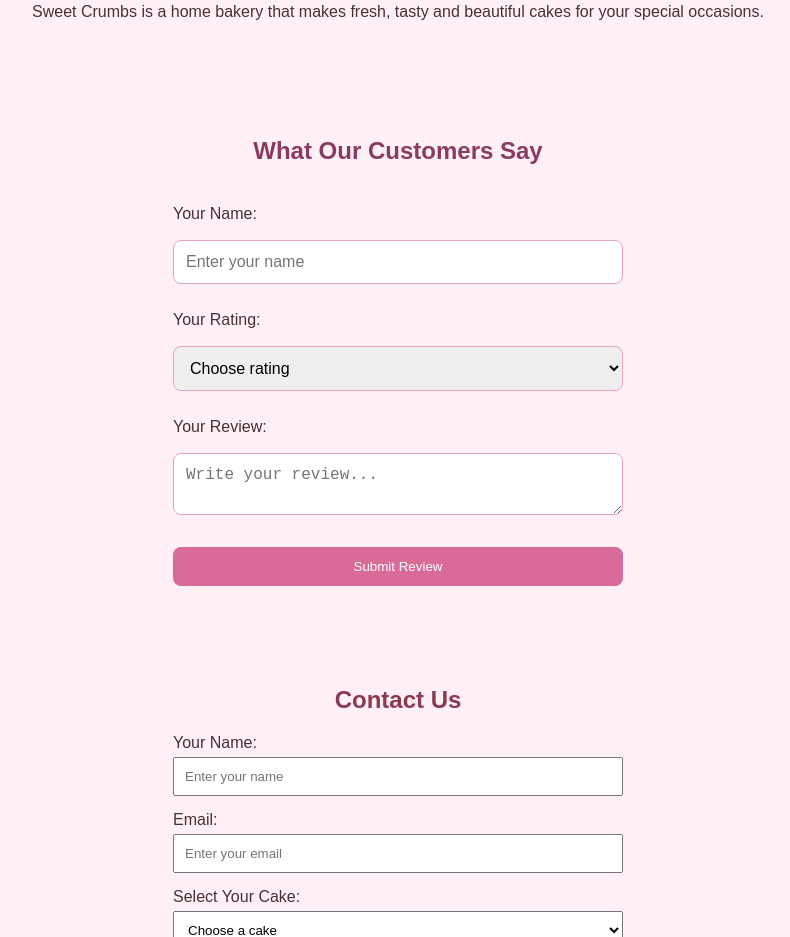
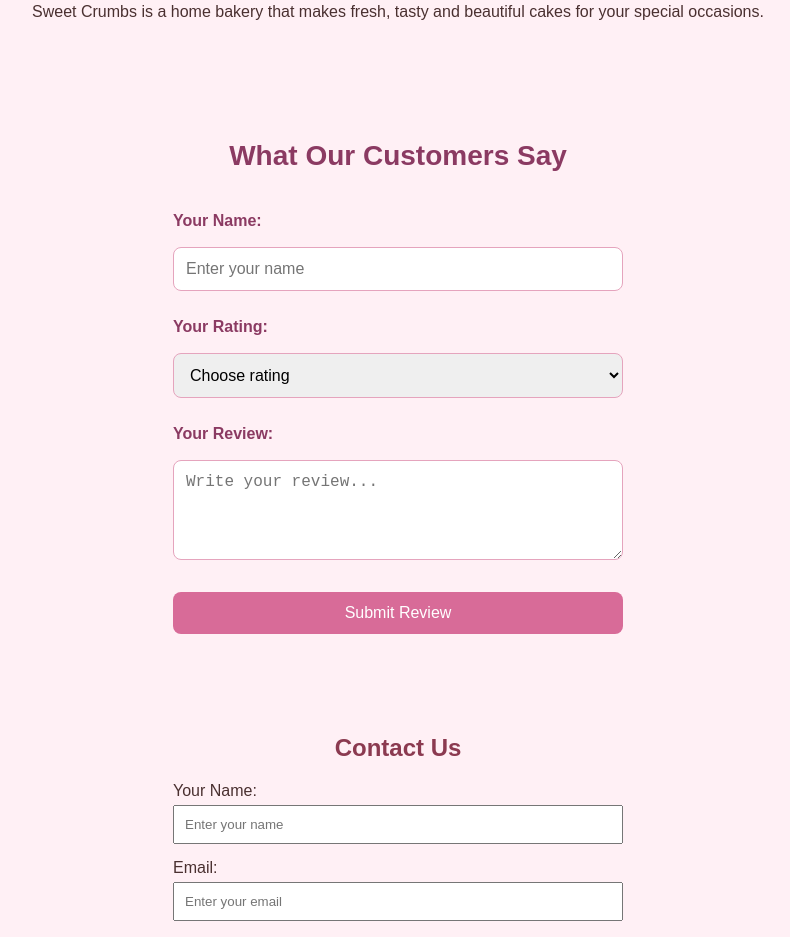
Before and after one commit to nimalinhs/sweet-crumbs-bakery, a plain HTML site: page index.html in a window 1280 px wide. Shown: the part 1918-2855 px from the top of the page, without its empty margins (242-1032 px from the left). Drawn offline with Linux system fonts and the light colour scheme.

Commit message:
Day 14: Add customer reviews section

```diff
--- a/style.css
+++ b/style.css
@@ -310,3 +310,68 @@ img {
     max-width: 450px;
     border-radius: 10px;
 }
+
+/* Day 14 - Customer Reviews Styling */
+
+#reviews {
+    padding: 40px 20px;
+    text-align: center;
+    background-color: #fff0f5;
+}
+
+#reviews h2 {
+    color: #8b3a62;
+    font-size: 28px;
+    margin-bottom: 25px;
+}
+
+#reviewForm {
+    max-width: 450px;
+    margin: auto;
+    display: flex;
+    flex-direction: column;
+    gap: 12px;
+}
+
+#reviewForm label {
+    text-align: left;
+    color: #8b3a62;
+    font-weight: bold;
+}
+
+#reviewForm input,
+#reviewForm select,
+#reviewForm textarea {
+    padding: 12px;
+    border: 1px solid #e5a4bd;
+    border-radius: 8px;
+    font-size: 16px;
+}
+
+#reviewForm textarea {
+    min-height: 100px;
+    resize: vertical;
+}
+
+#reviewForm button {
+    background-color: #d86b98;
+    color: white;
+    padding: 12px;
+    border: none;
+    border-radius: 8px;
+    cursor: pointer;
+    font-size: 16px;
+}
+
+#reviewForm button:hover {
+    background-color: #b94e7b;
+}
+
+.review-card {
+    background-color: white;
+    padding: 18px;
+    margin: 15px auto;
+    max-width: 450px;
+    border-radius: 10px;
+    box-shadow: 0 3px 8px rgba(0,0,0,0.1);
+}
```
